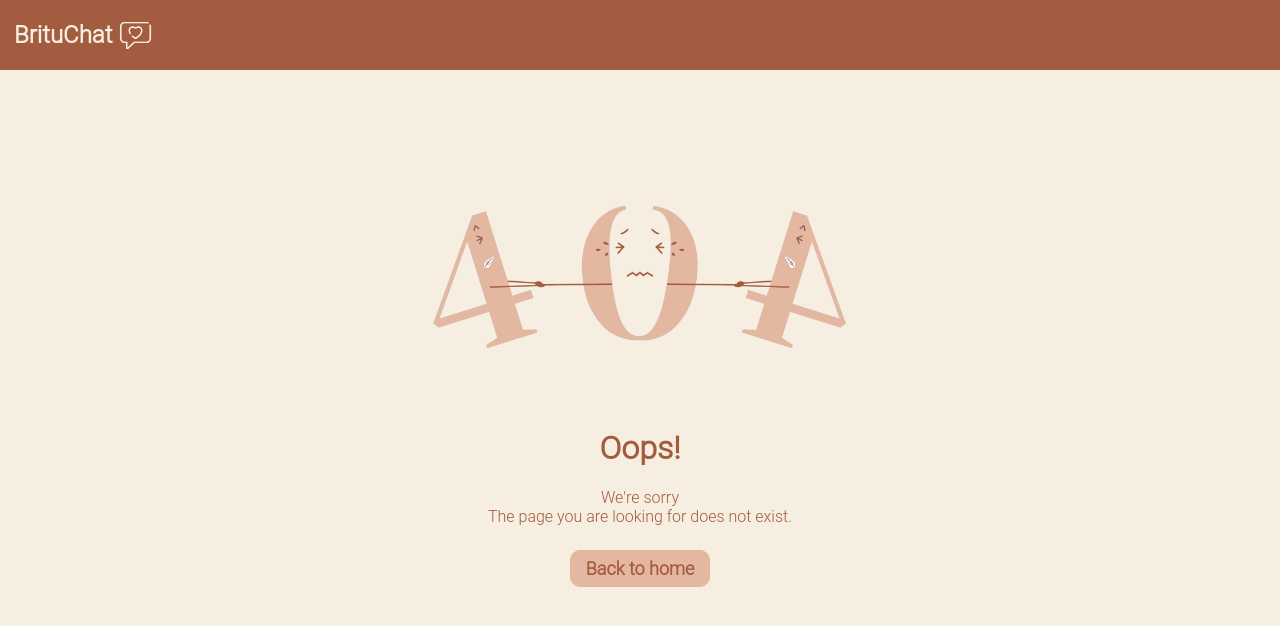
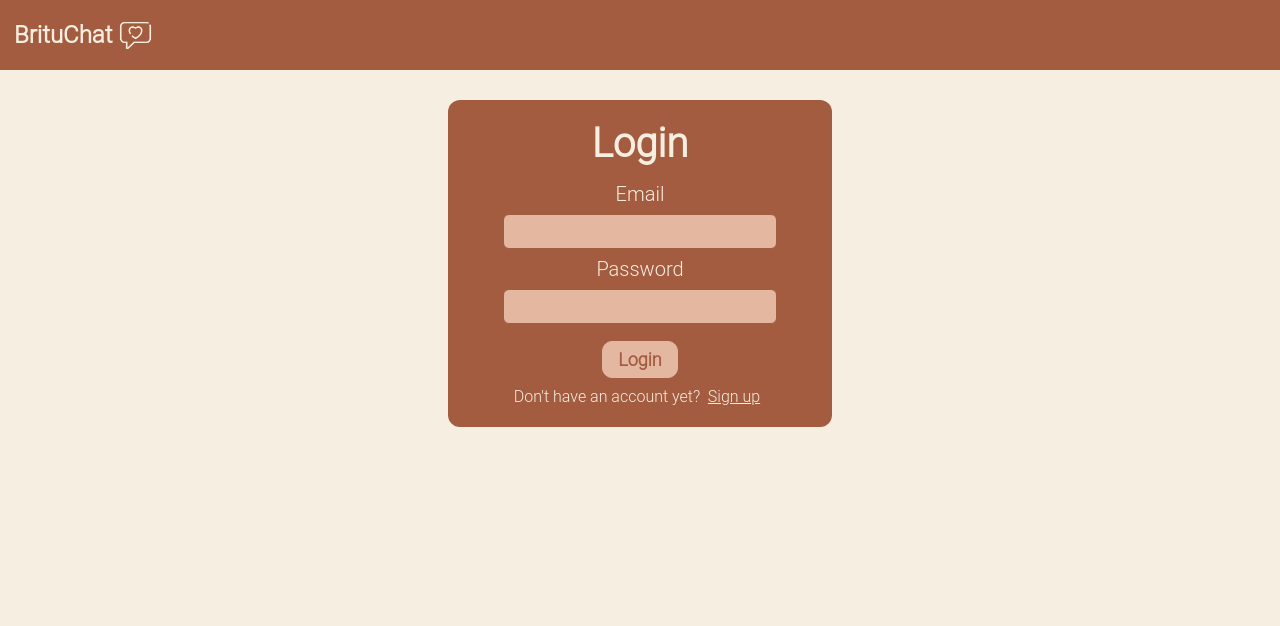
Before and after one commit to linbrittany/chatApp, a React (Create React App) app in the folder client/: page /login in a window 1280 px wide. Shown: the top 626 px of the page. Built offline with nearby package versions, Linux system fonts and the light colour scheme.

Commit message:
feat: login

```diff
--- a/client/src/App.js
+++ b/client/src/App.js
@@ -3,7 +3,9 @@ import { BrowserRouter, Routes, Route } from "react-router-dom";
 import { UserProvider } from "./contexts/UserContext";
 import { GlobalStyles } from "./GlobalStyles";
 import Error404 from "./views/404";
+import Chat from "./views/Chat/index";
 import Error from "./views/Error";
+import Login from "./views/Login/index";
 import Register from "./views/Register/index";
 
 function App() {
@@ -12,7 +14,9 @@ function App() {
       <BrowserRouter>
         <GlobalStyles/>
         <Routes>
+          <Route path="/" element={<Chat/>}/>
           <Route path="/register" element={<Register/>}/>
+          <Route path="/login" element={<Login/>}/>
           <Route path="/error" element={<Error/>}/>
           <Route path="/*" element={<Error404/>}/>
         </Routes>
--- /dev/null
+++ b/client/src/services/auth.service.js
@@ -0,0 +1,19 @@
+import { axiosService } from ".";
+import { METHODS, PATHS, URL } from "../assets/constants";
+import { handleResponse } from "../handlers/ResponseHandler";
+
+export class AuthService {
+
+  async login(email, password) {
+    try {
+      let config = {
+        headers:  {'x-basic-auth' : axiosService.getBasicToken(email, password)}
+      }
+      const response = await axiosService.axiosWrapper(METHODS.GET, URL + PATHS.AUTH + "/login", config);
+      return handleResponse(response);
+    } catch (error) {
+      return handleResponse(error.response);
+    }
+  }
+
+}
--- a/client/src/services/index.js
+++ b/client/src/services/index.js
@@ -1,10 +1,13 @@
+import { AuthService } from "./auth.service";
 import { AxiosService } from "./axios.service";
 import { UserService } from "./user.service";
 
 const axiosService = new AxiosService();
 const userService = new UserService();
+const authService = new AuthService();
 
 export {
   axiosService,
-  userService
+  userService,
+  authService
 }
--- /dev/null
+++ b/client/src/views/Chat/index.jsx
@@ -0,0 +1,9 @@
+import React from 'react'
+
+const Chat = () => {
+  return (
+    <div>Chat</div>
+  )
+}
+
+export default Chat
--- /dev/null
+++ b/client/src/views/Login/index.jsx
@@ -0,0 +1,86 @@
+import { Page, PageContainer, Request, Title, Button } from "../../GlobalStyles";
+import { Input, Label, Wrapper, Error } from "./styles";
+import { useForm } from "react-hook-form";
+import Navbar from "../../components/Navbar";
+import { useAuth } from "../../contexts/UserContext";
+import { useEffect, useState } from "react";
+import { useNavigate } from "react-router-dom";
+import { getQuery, useQuery } from "../../hooks/useQuery";
+import { authService } from "../../services";
+
+const EMAIL_PATTERN = /^$|^[a-zA-Z0-9_!#$%&’*+/=?`{|}~^.-]+@[a-zA-Z0-9.-]+$/;
+
+const Login = () => {
+  const { register, formState: {errors}, handleSubmit, getValues} = useForm();
+  const [error, setError] = useState(false);
+  let auth = useAuth();
+  let navigate = useNavigate();
+  let query = useQuery();
+  let errorStatus = getQuery(query, "code", undefined);
+
+  useEffect(() => {
+    errorStatus && auth.logout();
+  }, [])
+
+  const onSubmit = (data) => {
+    setError(false);
+    authService
+      .login(data.email, data.password)
+      .then((result) => {
+        if (result.failure) {
+          setError(true)
+        } else {
+          auth.login(result.data)
+          navigate('/')
+        }
+      })
+  }
+
+  return (
+    <Page>
+      <Navbar/>
+      <PageContainer>
+        <Wrapper onSubmit={handleSubmit(onSubmit)}>
+          <Title>Login</Title>
+          {error && <Error>Please enter valid credentials</Error>}
+          {errorStatus && <Error>Please log in to access</Error>}
+          <Label>Email</Label>
+          <Input type="text" {...register(
+                          "email",
+                          {
+                            required: {
+                              value: true,
+                              message: "This field is required"
+                            },
+                            pattern: {
+                              value: EMAIL_PATTERN,
+                              message: "Please enter a valid email address"
+                            }
+                          })
+                      }/>
+          {errors.email && <Error>{errors.email.message}</Error>}
+          <Label>Password</Label>
+          <Input type="password" {...register(
+                          "password",
+                          {
+                            required: {
+                              value: true,
+                              message: "This field is required"
+                            }
+                          })
+                      }/>
+          {errors.password && <Error>{errors.password.message}</Error>}
+          <Button>Login</Button>
+          <Request>
+            <p>Don't have an account yet? </p>
+            <button>Sign up</button>
+          </Request>
+        </Wrapper>
+      </PageContainer>
+    </Page>
+  );
+};
+
+Login.propTypes = {};
+
+export default Login;
--- /dev/null
+++ b/client/src/views/Login/styles.jsx
@@ -0,0 +1,38 @@
+import styled from "styled-components";
+
+export const Wrapper = styled.form`
+  background: var(--primary);
+  width: 30vw;
+  padding: 20px 40px;
+  border-radius: 12px;
+  margin-bottom: 100px;
+  display: flex;
+  flex-direction: column;
+  align-items: center;
+`;
+
+export const Label = styled.label`
+  color: var(--background);
+  font-size: 1.25em;
+  margin: 0 0 8px 0;
+`;
+
+export const Input = styled.input`
+  border-radius: 6px;
+  border: 1px solid var(--primary);
+  padding: 6px;
+  color: var(--primary);
+  margin-bottom: 8px;
+  font-size: 18px;
+  background-color: var(--secondary);
+  width: 90%;
+`;
+
+export const Error = styled.p`
+  font-size: 1em;
+  text-transform: none;
+  color: var(--background);
+  letter-spacing: 0;
+  margin: 0.35rem 0 0.5rem 0;
+  align-self: center;
+`;
```
